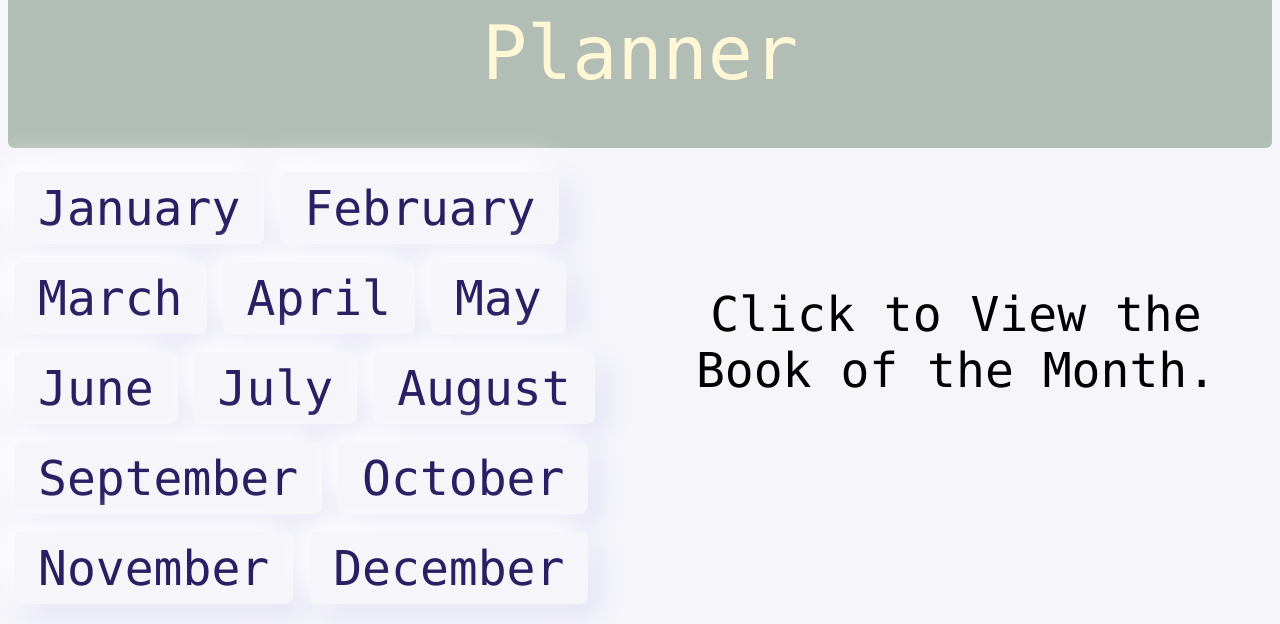
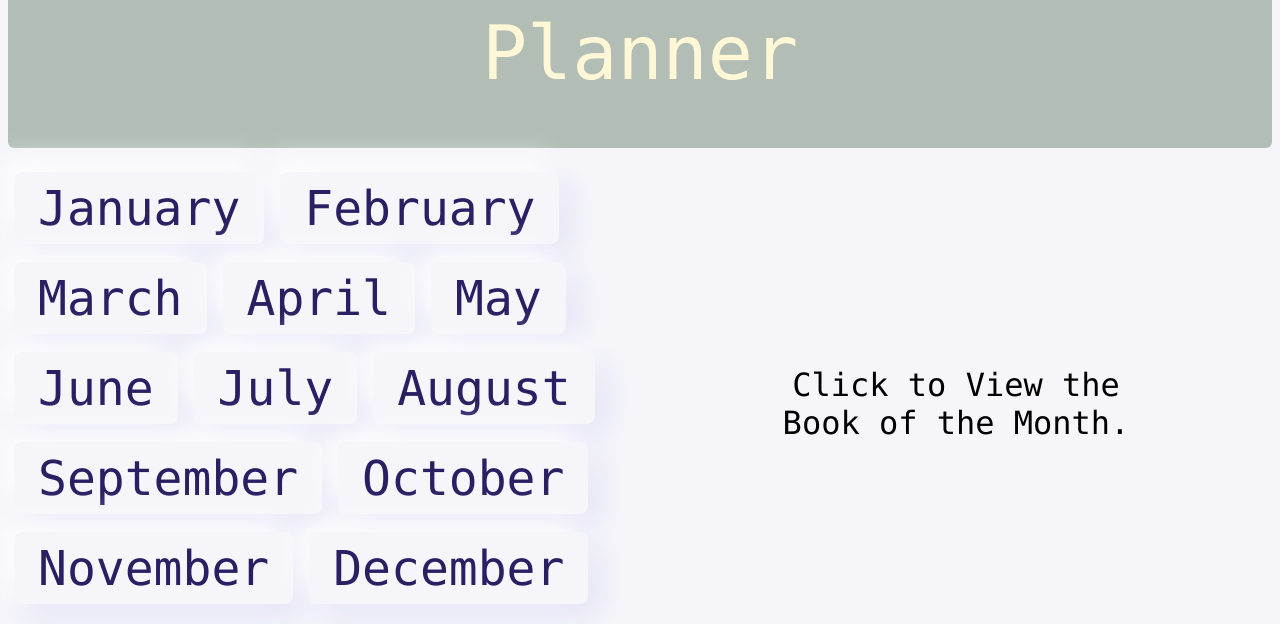
Before and after one commit to Ceinna/assignment-2, a plain HTML site: page index.html in a window 1280 px wide. Shown: the part 200-824 px from the top of the page. Drawn offline with nearby package versions, Linux system fonts and the light colour scheme.

Commit message:
made call to action smaller font

```diff
--- a/styles.css
+++ b/styles.css
@@ -40,9 +40,9 @@ body {
     background-repeat: no-repeat;
     background-position: center;
     text-align: center;
-    padding-top: 120px;
+    padding-top: 200px;
     font-family: "Cascadia Code",Consolas,Monaco,"Andale Mono","Ubuntu Mono",monospace;
-    font-size: 3rem;
+    font-size: 2rem;
   }
 
   /* Format Buttons */
```
